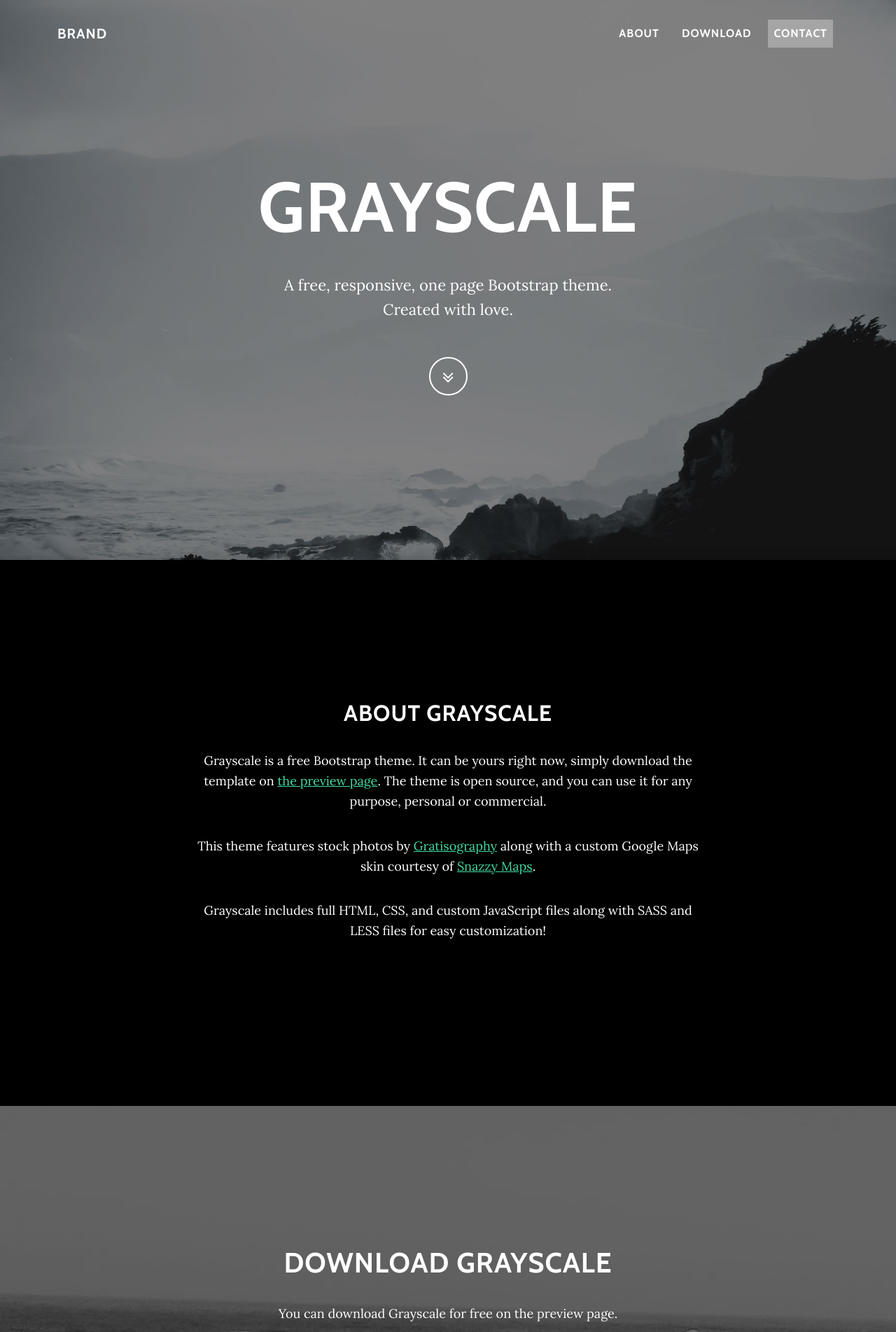
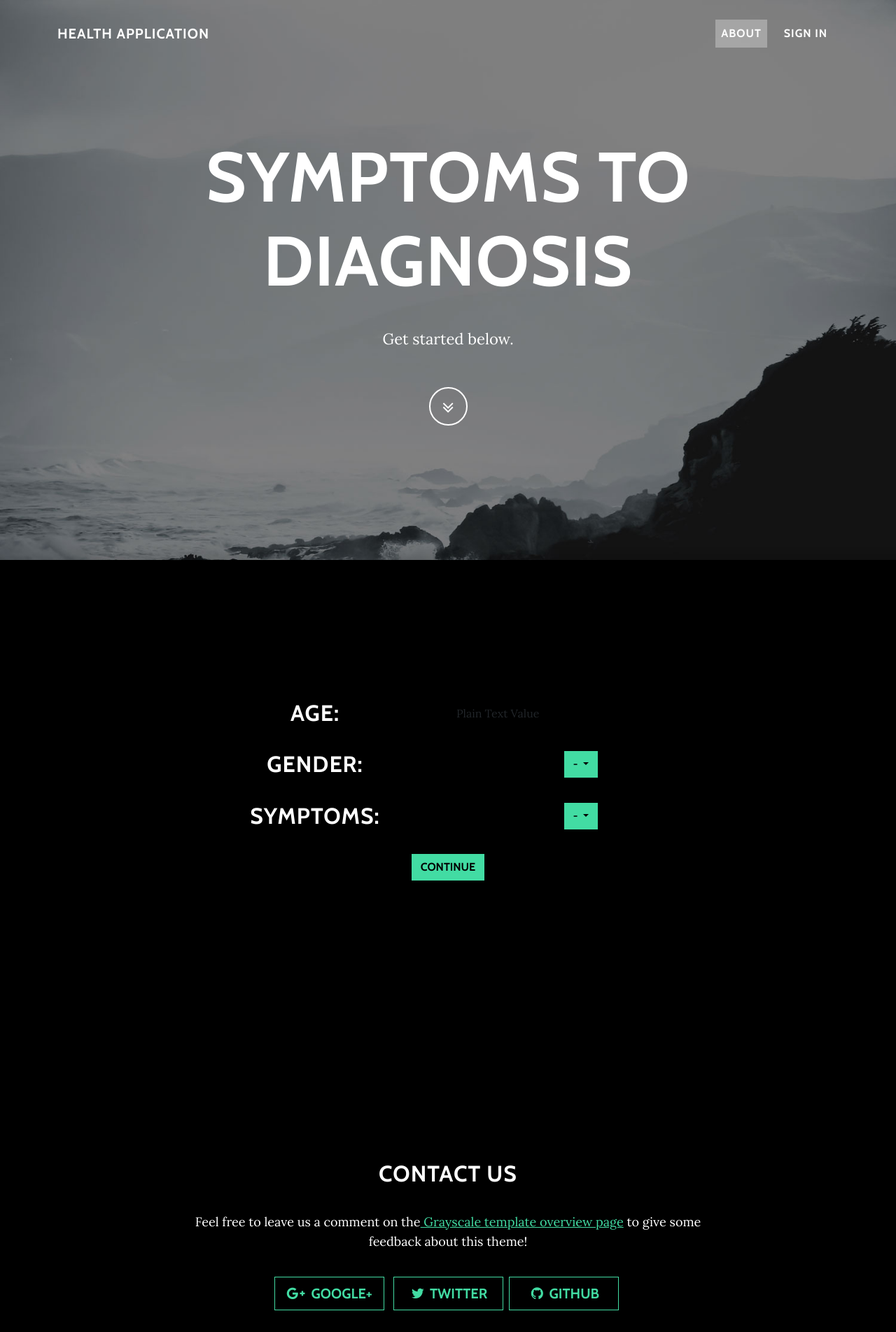
Before and after one commit to sinanaltinayak/HealthApplication, a Flask app: page / in a window 1280 px wide. Shown: the top 1903 px of the page at 70% size. Run offline with Flask 2, Linux system fonts and the light colour scheme; some libraries are stand-ins or nearby versions.

Commit message:
dropdowns were added.

```diff
--- a/templates/index.html
+++ b/templates/index.html
@@ -6,78 +6,98 @@
     <meta name="viewport" content="width=device-width, initial-scale=1.0, shrink-to-fit=no">
     <title>Home - Brand</title>
     <link rel="stylesheet" href="static/bootstrap/css/bootstrap.min.css">
+    <link rel="stylesheet" href="static/bootstrap/js/bootstrap.min.js">
+    <link rel="stylesheet" href="static/js/grayscale.js">
     <link rel="stylesheet" href="https://fonts.googleapis.com/css?family=Lora:400,700,400italic,700italic">
     <link rel="stylesheet" href="https://fonts.googleapis.com/css?family=Cabin:700">
     <link rel="stylesheet" href="static/fonts/font-awesome.min.css">
 </head>
 
 <body id="page-top" data-bs-spy="scroll" data-bs-target="#mainNav" data-bs-offset="77">
-    <nav class="navbar navbar-light navbar-expand-md fixed-top" id="mainNav">
-        <div class="container"><a class="navbar-brand" href="#">Brand</a><button data-bs-toggle="collapse" class="navbar-toggler navbar-toggler-right" data-bs-target="#navbarResponsive" type="button" aria-controls="navbarResponsive" aria-expanded="false" aria-label="Toggle navigation" value="Menu"><i class="fa fa-bars"></i></button>
-            <div class="collapse navbar-collapse" id="navbarResponsive">
+    <nav id="mainNav" class="navbar navbar-light navbar-expand-md fixed-top">
+        <div class="container"><a class="navbar-brand" href="#">HealTH APPLICATION</a><button class="navbar-toggler navbar-toggler-right" data-bs-toggle="collapse" data-bs-target="#navbarResponsive" type="button" aria-controls="navbarResponsive" aria-expanded="false" aria-label="Toggle navigation" value="Menu"><i class="fa fa-bars"></i></button>
+            <div id="navbarResponsive" class="collapse navbar-collapse">
                 <ul class="navbar-nav ms-auto">
                     <li class="nav-item nav-link"><a class="nav-link active" href="#about">About</a></li>
-                    <li class="nav-item nav-link"><a class="nav-link" href="#download">download</a></li>
-                    <li class="nav-item nav-link"><a class="nav-link" href="#contact">contact</a></li>
+                    <li class="nav-item nav-link"><a class="nav-link" href="#contact">sıgn ın</a></li>
                 </ul>
             </div>
         </div>
     </nav>
-    <header class="masthead" style="background-image:url('static/img/intro-bg.jpg');">
+    <header class="masthead" style="background-image: url('static/img/intro-bg.jpg');">
         <div class="intro-body">
             <div class="container">
                 <div class="row">
                     <div class="col-lg-8 mx-auto">
-                        <h1 class="brand-heading">grayscale</h1>
-                        <p class="intro-text">A free, responsive, one page Bootstrap theme.<br>Created with love.</p><a class="btn btn-link btn-circle" role="button" href="#about"><i class="fa fa-angle-double-down animated"></i></a>
+                        <h1 class="brand-heading">symptoms to dıagnosıs</h1>
+                        <p class="intro-text">Get started below.</p><a class="btn btn-link btn-circle" role="button" href="#about"><i class="fa fa-angle-double-down animated"></i></a>
                     </div>
                 </div>
             </div>
         </div>
     </header>
-    <section class="text-center content-section" id="about">
+    <section id="about" class="text-center content-section">
         <div class="container">
             <div class="row">
                 <div class="col-lg-8 mx-auto">
-                    <h2>About grayscale</h2>
-                    <p>Grayscale is a free Bootstrap theme. It can be yours right now, simply download the template on&nbsp;<a href="#">the preview page</a>. The theme is open source, and you can use it for any purpose, personal or commercial.</p>
-                    <p>This theme features stock photos by&nbsp;<a href="#">Gratisography</a>&nbsp;along with a custom Google Maps skin courtesy of&nbsp;<a href="#">Snazzy Maps</a>.</p>
-                    <p>Grayscale includes full HTML, CSS, and custom JavaScript files along with SASS and LESS files for easy customization!</p>
+                    <div class="row">
+                        <div class="col">
+                            <h2>Age:</h2>
+                        </div>
+                        <div class="col"><input class="form-control-plaintext" type="text" value="Plain Text Value" readonly /></div>
+                    </div>
+                    <div class="row">
+                        <div class="col">
+                            <h2>GENDER:</h2>
+                        </div>
+                        <div class="col">
+                            <div class="dropdown">
+                                <button class="btn btn-primary dropdown-toggle" data-bs-toggle="dropdown" type="button" aria-haspopup="true" aria-expanded="false"> - </button>
+                                <div class="dropdown-menu">
+                                    <a class="dropdown-item" href="#">Female</a>
+                                    <a class="dropdown-item" href="#">Male</a>
+                                </div>
+                            </div>
+                        </div>
+                    </div>
+                    <div class="row">
+                        <div class="col">
+                            <h2>SYMPTOMS:</h2>
+                        </div>
+                        <div class="col">
+                            <div class="dropdown"><button class="btn btn-primary dropdown-toggle" data-bs-toggle="dropdown" type="button"> - </button>
+                                <div class="dropdown-menu"><a class="dropdown-item" href="#">First Item</a><a class="dropdown-item" href="#">Second Item</a><a class="dropdown-item" href="#">Third Item</a></div>
+                            </div>
+                        </div>
+                    </div>
+                    <div class="row">
+                        <div class="col"><button class="btn btn-primary" type="button">CONTINUE</button></div>
+                    </div>
                 </div>
             </div>
         </div>
     </section>
-    <section class="text-center download-section content-section" id="download" style="background-image:url('static/img/downloads-bg.jpg');">
-        <div class="container">
-            <div class="col-lg-8 mx-auto">
-                <h1>Download Grayscale</h1>
-                <p>You can download Grayscale for free on the preview page.</p><button class="btn btn-primary btn-lg btn-default" type="button">visit download page</button>
-            </div>
-        </div>
-    </section>
-    <section class="text-center content-section" id="contact">
+    <section id="contact" class="text-center content-section">
         <div class="container">
             <div class="row">
                 <div class="col-lg-8 mx-auto">
                     <h2>Contact us</h2>
-                    <p>Feel free to leave us a comment on the<a href="#">&nbsp;Grayscale template overview page</a>&nbsp;to give some feedback about this theme!</p>
+                    <p>Feel free to leave us a comment on the<a href="#"> Grayscale template overview page</a> to give some feedback about this theme!</p>
                     <ul class="list-inline banner-social-buttons">
-                        <li class="list-inline-item">&nbsp;<button class="btn btn-primary btn-lg btn-default" type="button"><i class="fa fa-google-plus fa-fw"></i><span class="network-name">&nbsp; Google+</span></button></li>
-                        <li class="list-inline-item">&nbsp;<button class="btn btn-primary btn-lg btn-default" type="button"><i class="fa fa-twitter fa-fw"></i><span class="network-name">&nbsp;Twitter</span></button></li>
-                        <li class="list-inline-item">&nbsp;<button class="btn btn-primary btn-lg btn-default" type="button"><i class="fa fa-github fa-fw"></i><span class="network-name">&nbsp;github</span></button></li>
+                        <li class="list-inline-item"><button class="btn btn-primary btn-lg btn-default" type="button"><i class="fa fa-google-plus fa-fw"></i><span class="network-name">  Google+</span></button></li>
+                        <li class="list-inline-item"><button class="btn btn-primary btn-lg btn-default" type="button"><i class="fa fa-twitter fa-fw"></i><span class="network-name"> Twitter</span></button></li>
+                        <li class="list-inline-item"><button class="btn btn-primary btn-lg btn-default" type="button"><i class="fa fa-github fa-fw"></i><span class="network-name"> github</span></button></li>
                     </ul>
                 </div>
             </div>
         </div>
     </section>
-    <div class="map-clean"><iframe allowfullscreen="" frameborder="0" src="https://cdn.bootstrapstudio.io/placeholders/map.html" width="100%" height="450"></iframe></div>
+    <div class="map-clean"></div>
     <footer>
         <div class="container text-center">
-            <p>Copyright ©&nbsp;Brand 2022</p>
+            <p>Copyright © TDSK 2022</p>
         </div>
     </footer>
-    <script src="static/bootstrap/js/bootstrap.min.js"></script>
-    <script src="static/js/grayscale.js"></script>
 </body>
 
 </html>
```
